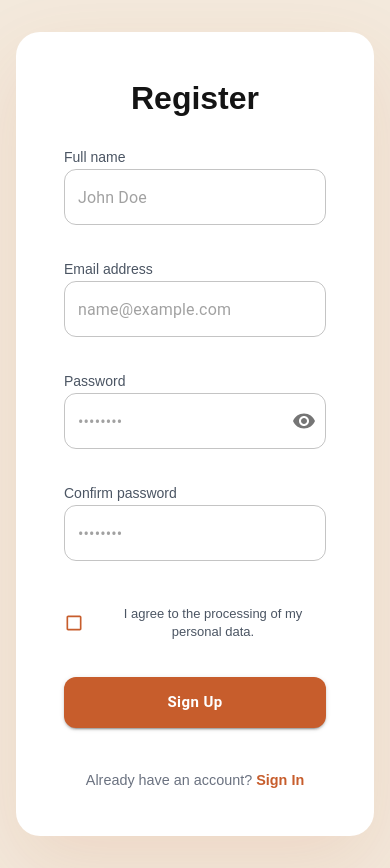
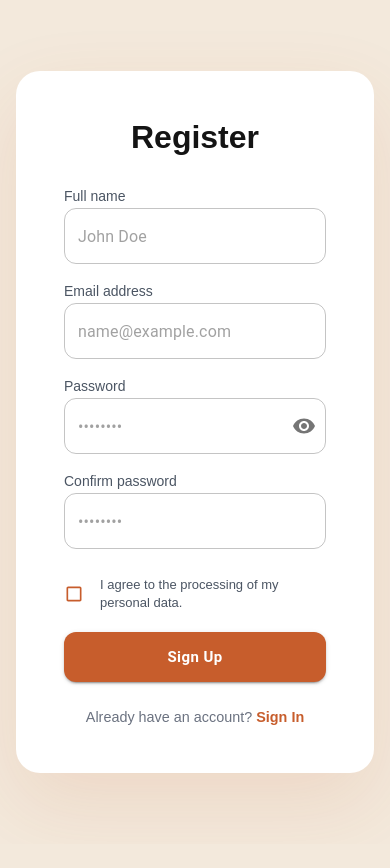
Before and after one commit to catalina-constantin/Flavorly, a React (Vite) app: page /register in a window 390 px wide. After the commit the page ends 844 px from the top, so only its background shows below. Built offline with nearby package versions, Linux system fonts and the light colour scheme; no server answers.

Commit message:
style(auth): adjust gap in auth-form for better responsiveness on small screens

```diff
--- a/src/styles/AuthShared.css
+++ b/src/styles/AuthShared.css
@@ -89,3 +89,9 @@
   color: #141414;
   background: #ffffff;
 }
+
+@media (max-width: 600px) {
+  .auth-form {
+    gap: 3px;
+  }
+}
--- a/src/styles/FormCheckbox.css
+++ b/src/styles/FormCheckbox.css
@@ -14,6 +14,7 @@
   font-size: 13px;
   color: #4b5563;
   line-height: 1.4;
+  text-align: left;
 }
 
 .error-message {
```
